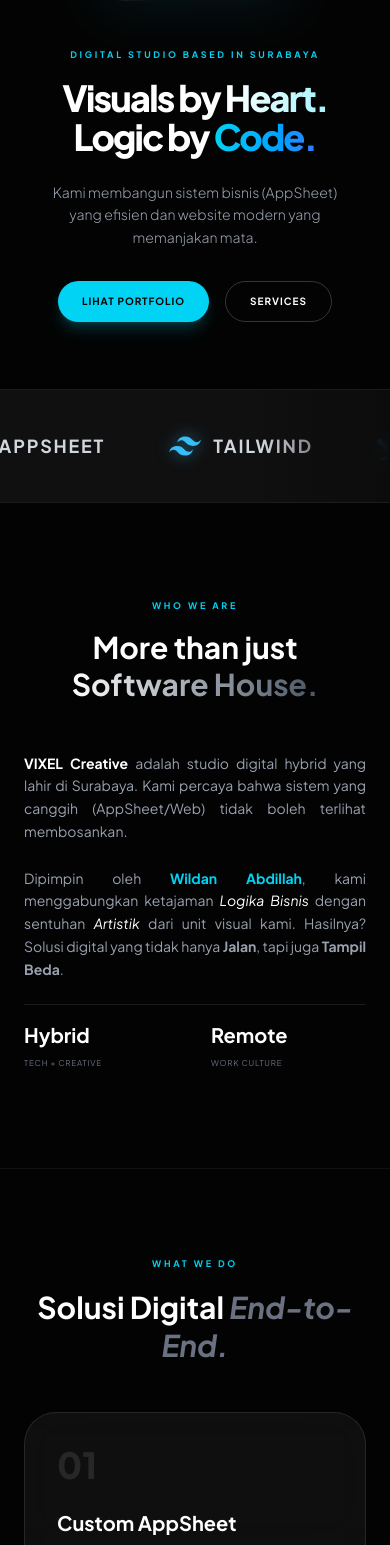
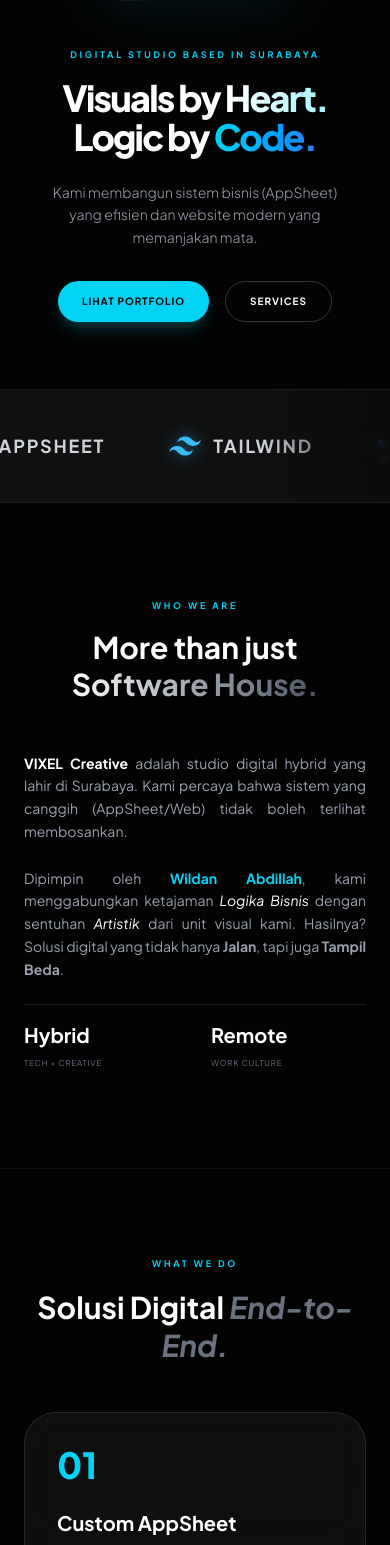
Before and after one commit to amdwildanabdillah/vixelcreative, a React (Vite) app: page / in a window 390 px wide. Shown: the part 455-2000 px from the top of the page. Built offline with nearby package versions, Linux system fonts and the light colour scheme.

Commit message:
Final Mobile Polish: Ready to Launch

```diff
--- a/src/App.jsx
+++ b/src/App.jsx
@@ -3,7 +3,7 @@ import React, { useState } from 'react';
 function App() {
   const [isMenuOpen, setIsMenuOpen] = useState(false);
 
-  // Fungsi scroll smooth ke ID tertentu
+  // Fungsi scroll smooth
   const scrollToSection = (id) => {
     setIsMenuOpen(false);
     const element = document.getElementById(id);
@@ -94,34 +94,32 @@ function App() {
         </div>
       </section>
 
-      {/* --- TECH STACK (MARQUEE / RUNNING TEXT) --- */}
+      {/* --- TECH STACK (MOBILE FRIENDLY) --- */}
       <div className="py-10 border-y border-white/5 bg-white/5 overflow-hidden relative group">
 
-        {/* Label Powered By (Tetap diem di kiri) */}
+        {/* Label Powered By */}
         <div className="hidden md:block absolute left-0 top-0 bottom-0 w-32 bg-gradient-to-r from-[#0c0c0c] to-transparent z-10 flex items-center pl-12">
            <span className="text-[9px] font-bold uppercase tracking-widest text-cyan-400 bg-black/50 backdrop-blur px-2 py-1 rounded border border-white/10">
              Powered By
            </span>
         </div>
-
-        {/* Gradient Penutup Kanan */}
         <div className="absolute right-0 top-0 bottom-0 w-32 bg-gradient-to-l from-[#0c0c0c] to-transparent z-10"></div>
 
-        {/* CONTAINER ANIMASI */}
-        <div className="animate-marquee flex gap-16 px-6">
+        {/* CONTAINER ANIMASI:
+            Update: opacity-100 grayscale-0 (HP langsung berwarna)
+            md:opacity-50 md:grayscale (Laptop hitam putih dulu)
+        */}
+        <div className="animate-marquee flex gap-16 px-6 opacity-100 grayscale-0 md:opacity-50 md:grayscale md:hover:grayscale-0 md:hover:opacity-100 transition-all duration-500">
 
           {/* --- LOOP 1 --- */}
           <div className="flex items-center gap-3"><svg viewBox="-10.5 -9.45 21 18.9" className="w-8 h-8 text-[#61DAFB] fill-current drop-shadow-[0_0_8px_rgba(97,218,251,0.6)]"><circle cx="0" cy="0" r="2" fill="currentColor"></circle><g stroke="currentColor" strokeWidth="1" fill="none"><ellipse rx="10" ry="4.5"></ellipse><ellipse rx="10" ry="4.5" transform="rotate(60)"></ellipse><ellipse rx="10" ry="4.5" transform="rotate(120)"></ellipse></g></svg><span className="font-bold text-lg tracking-widest text-gray-300">REACT</span></div>
           <div className="flex items-center gap-3"><svg viewBox="0 0 24 24" fill="currentColor" className="w-8 h-8 text-[#4285F4] drop-shadow-[0_0_8px_rgba(66,133,244,0.6)]"><path d="M19.423 7.18H14.83V2.46a.54.54 0 0 0-.91-.39L2.8 13.16a.54.54 0 0 0 .39.91h4.74v4.73a.54.54 0 0 0 .91.39l11-11.1a.54.54 0 0 0-.417-.91Z"/></svg><span className="font-bold text-lg tracking-widest text-gray-300">APPSHEET</span></div>
           <div className="flex items-center gap-3"><svg viewBox="0 0 24 24" fill="currentColor" className="w-8 h-8 text-[#38BDF8] drop-shadow-[0_0_8px_rgba(56,189,248,0.6)]"><path d="M12.001 4.8c-3.2 0-5.2 1.6-6 4.8 1.2-1.6 2.6-2.2 4.2-1.8.913.228 1.565.89 2.288 1.624C13.666 10.618 15.027 12 18.001 12c3.2 0 5.2-1.6 6-4.8-1.2 1.6-2.6 2.2-4.2 1.8-.913-.228-1.565-.89-2.288-1.624C16.337 6.182 14.976 4.8 12.001 4.8zm-6 7.2c-3.2 0-5.2 1.6-6 4.8 1.2-1.6 2.6-2.2 4.2-1.8.913.228 1.565.89 2.288 1.624 1.177 1.194 2.538 2.576 5.512 2.576 3.2 0 5.2-1.6 6-4.8-1.2 1.6-2.6 2.2-4.2 1.8-.913-.228-1.565-.89-2.288-1.624C10.337 13.382 8.976 12 6.001 12z"/></svg><span className="font-bold text-lg tracking-widest text-gray-300">TAILWIND</span></div>
-          {/* VSCODE */}
           <div className="flex items-center gap-3"><svg viewBox="0 0 24 24" fill="currentColor" className="w-7 h-7 text-[#23A9F2] drop-shadow-[0_0_8px_rgba(35,169,242,0.6)]"><path d="M23.15 2.587L18.21.21a1.494 1.494 0 0 0-1.705.29l-9.46 8.63-4.12-3.128a.999.999 0 0 0-1.245.096L.29 7.304a.995.995 0 0 0 .012 1.402l10.144 9.642-9.917 6.397a.997.997 0 0 0-.012 1.659l1.38 1.114c.39.314.957.285 1.307-.06l4.093-3.167 9.543 8.854a1.494 1.494 0 0 0 1.705.29l4.94-2.377A1.5 1.5 0 0 0 24 29.58V3.924a1.5 1.5 0 0 0-.85-1.337z"/></svg><span className="font-bold text-lg tracking-widest text-gray-300">VSCODE</span></div>
-          {/* GITHUB */}
           <div className="flex items-center gap-3"><svg viewBox="0 0 24 24" fill="currentColor" className="w-8 h-8 text-white drop-shadow-[0_0_8px_rgba(255,255,255,0.4)]"><path d="M12 0c-6.626 0-12 5.373-12 12 0 5.302 3.438 9.8 8.207 11.387.599.111.793-.261.793-.577v-2.234c-3.338.726-4.033-1.416-4.033-1.416-.546-1.387-1.333-1.756-1.333-1.756-1.089-.745.083-.729.083-.729 1.205.084 1.839 1.237 1.839 1.237 1.07 1.834 2.807 1.304 3.492.997.107-.775.418-1.305.762-1.604-2.665-.305-5.467-1.334-5.467-5.931 0-1.311.469-2.381 1.236-3.221-.124-.303-.535-1.524.117-3.176 0 0 1.008-.322 3.301 1.23.957-.266 1.983-.399 3.003-.404 1.02.005 2.047.138 3.006.404 2.291-1.552 3.297-1.23 3.297-1.23.653 1.653.242 2.874.118 3.176.77.84 1.235 1.911 1.235 3.221 0 4.609-2.807 5.624-5.479 5.921.43.372.823 1.102.823 2.222v3.293c0 .319.192.694.801.576 4.765-1.589 8.199-6.086 8.199-11.386 0-6.627-5.373-12-12-12z"/></svg><span className="font-bold text-lg tracking-widest text-gray-300">GITHUB</span></div>
-          {/* FIGMA */}
           <div className="flex items-center gap-3"><svg viewBox="0 0 24 24" fill="none" className="w-7 h-7 drop-shadow-[0_0_8px_rgba(255,255,255,0.4)]"><path d="M6 12C6 15.3137 8.68629 18 12 18V12H6Z" fill="#0ACF83"/><path d="M12 18C15.3137 18 18 15.3137 18 12V6H12V18Z" fill="#1ABCFE"/><path d="M6 6C6 2.68629 8.68629 0 12 0H18V6H6Z" fill="#FF7262"/><path d="M6 12C6 8.68629 8.68629 6 12 6V12H6Z" fill="#F24E1E"/></svg><span className="font-bold text-lg tracking-widest text-gray-300">FIGMA</span></div>
 
-          {/* --- LOOP 2 (DUPLIKAT) --- */}
+          {/* --- LOOP 2 --- */}
           <div className="flex items-center gap-3"><svg viewBox="-10.5 -9.45 21 18.9" className="w-8 h-8 text-[#61DAFB] fill-current drop-shadow-[0_0_8px_rgba(97,218,251,0.6)]"><circle cx="0" cy="0" r="2" fill="currentColor"></circle><g stroke="currentColor" strokeWidth="1" fill="none"><ellipse rx="10" ry="4.5"></ellipse><ellipse rx="10" ry="4.5" transform="rotate(60)"></ellipse><ellipse rx="10" ry="4.5" transform="rotate(120)"></ellipse></g></svg><span className="font-bold text-lg tracking-widest text-gray-300">REACT</span></div>
           <div className="flex items-center gap-3"><svg viewBox="0 0 24 24" fill="currentColor" className="w-8 h-8 text-[#4285F4] drop-shadow-[0_0_8px_rgba(66,133,244,0.6)]"><path d="M19.423 7.18H14.83V2.46a.54.54 0 0 0-.91-.39L2.8 13.16a.54.54 0 0 0 .39.91h4.74v4.73a.54.54 0 0 0 .91.39l11-11.1a.54.54 0 0 0-.417-.91Z"/></svg><span className="font-bold text-lg tracking-widest text-gray-300">APPSHEET</span></div>
           <div className="flex items-center gap-3"><svg viewBox="0 0 24 24" fill="currentColor" className="w-8 h-8 text-[#38BDF8] drop-shadow-[0_0_8px_rgba(56,189,248,0.6)]"><path d="M12.001 4.8c-3.2 0-5.2 1.6-6 4.8 1.2-1.6 2.6-2.2 4.2-1.8.913.228 1.565.89 2.288 1.624C13.666 10.618 15.027 12 18.001 12c3.2 0 5.2-1.6 6-4.8-1.2 1.6-2.6 2.2-4.2 1.8-.913-.228-1.565-.89-2.288-1.624C16.337 6.182 14.976 4.8 12.001 4.8zm-6 7.2c-3.2 0-5.2 1.6-6 4.8 1.2-1.6 2.6-2.2 4.2-1.8.913.228 1.565.89 2.288 1.624 1.177 1.194 2.538 2.576 5.512 2.576 3.2 0 5.2-1.6 6-4.8-1.2 1.6-2.6 2.2-4.2 1.8-.913-.228-1.565-.89-2.288-1.624C10.337 13.382 8.976 12 6.001 12z"/></svg><span className="font-bold text-lg tracking-widest text-gray-300">TAILWIND</span></div>
@@ -132,7 +130,7 @@ function App() {
         </div>
       </div>
 
-      {/* --- NEW SECTION: ABOUT VIXEL (SIAPA KITA?) --- */}
+      {/* --- ABOUT SECTION --- */}
       <section id="about" className="max-w-6xl mx-auto px-6 py-24 md:py-32 border-b border-white/5">
         <div className="flex flex-col md:flex-row gap-12 md:gap-16 items-center">
           <div className="w-full md:w-1/2 text-center md:text-left">
@@ -165,7 +163,7 @@ function App() {
         </div>
       </section>
 
-      {/* --- SERVICES SECTION --- */}
+      {/* --- SERVICES SECTION (MOBILE FIX) --- */}
       <section id="services" className="max-w-6xl mx-auto px-6 py-20 md:py-32">
         <div className="text-center mb-12 md:mb-20">
           <span className="text-cyan-400 text-[9px] md:text-[10px] font-bold tracking-[0.3em] uppercase">What We Do</span>
@@ -178,7 +176,8 @@ function App() {
             { num: "03", title: "Visual Branding", desc: "Sinergi dengan Storydesto & Destograph untuk kebutuhan konten visual yang selaras dengan identitas digitalmu." }
           ].map((item) => (
             <div key={item.num} className="glass-card p-8 md:p-10 rounded-[2rem] hover:bg-white/10 transition duration-500 group border border-white/5">
-              <div className="text-4xl font-black text-white/10 mb-6 group-hover:text-cyan-400 transition duration-500">{item.num}</div>
+              {/* FIX: text-cyan-400 (HP) -> md:text-white/10 (Laptop) */}
+              <div className="text-4xl font-black text-cyan-400 md:text-white/10 mb-6 md:group-hover:text-cyan-400 transition duration-500">{item.num}</div>
               <h3 className="text-xl font-bold mb-4">{item.title}</h3>
               <p className="text-gray-400 text-sm leading-relaxed">{item.desc}</p>
             </div>
```
